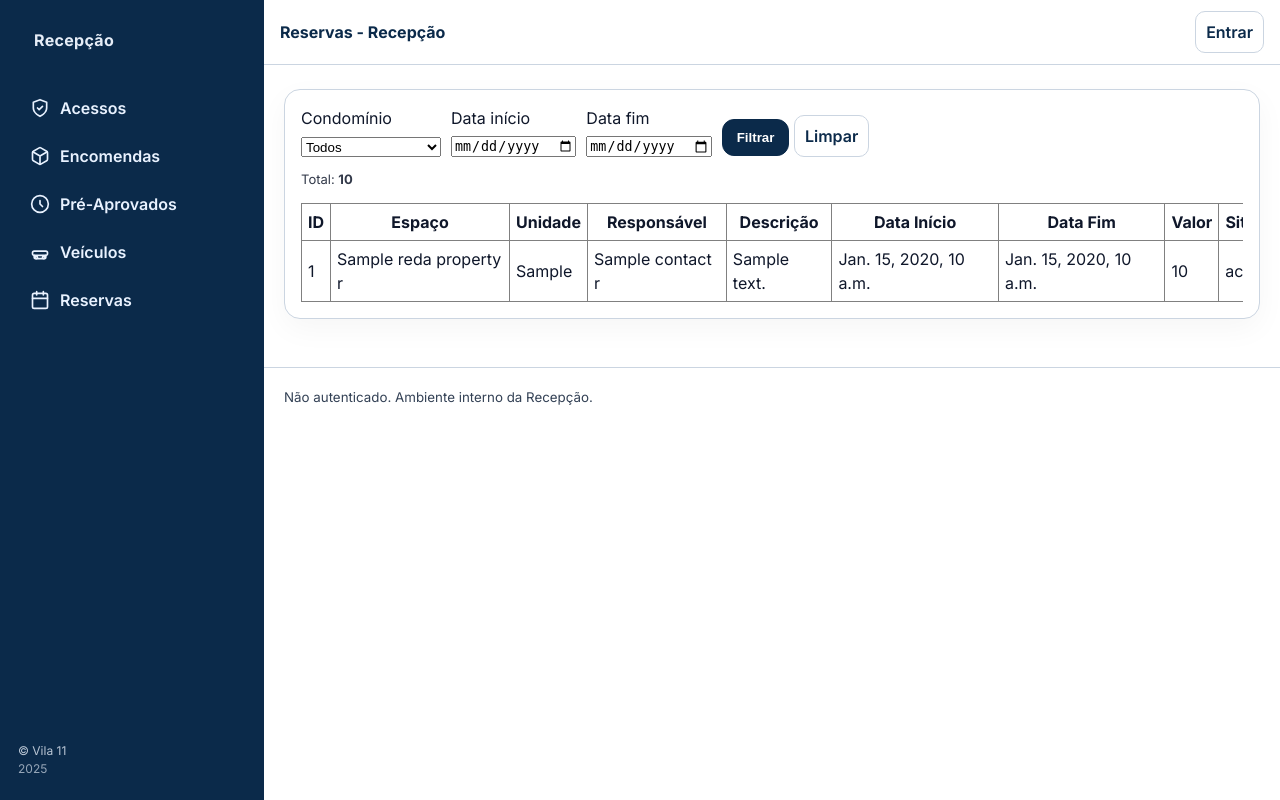
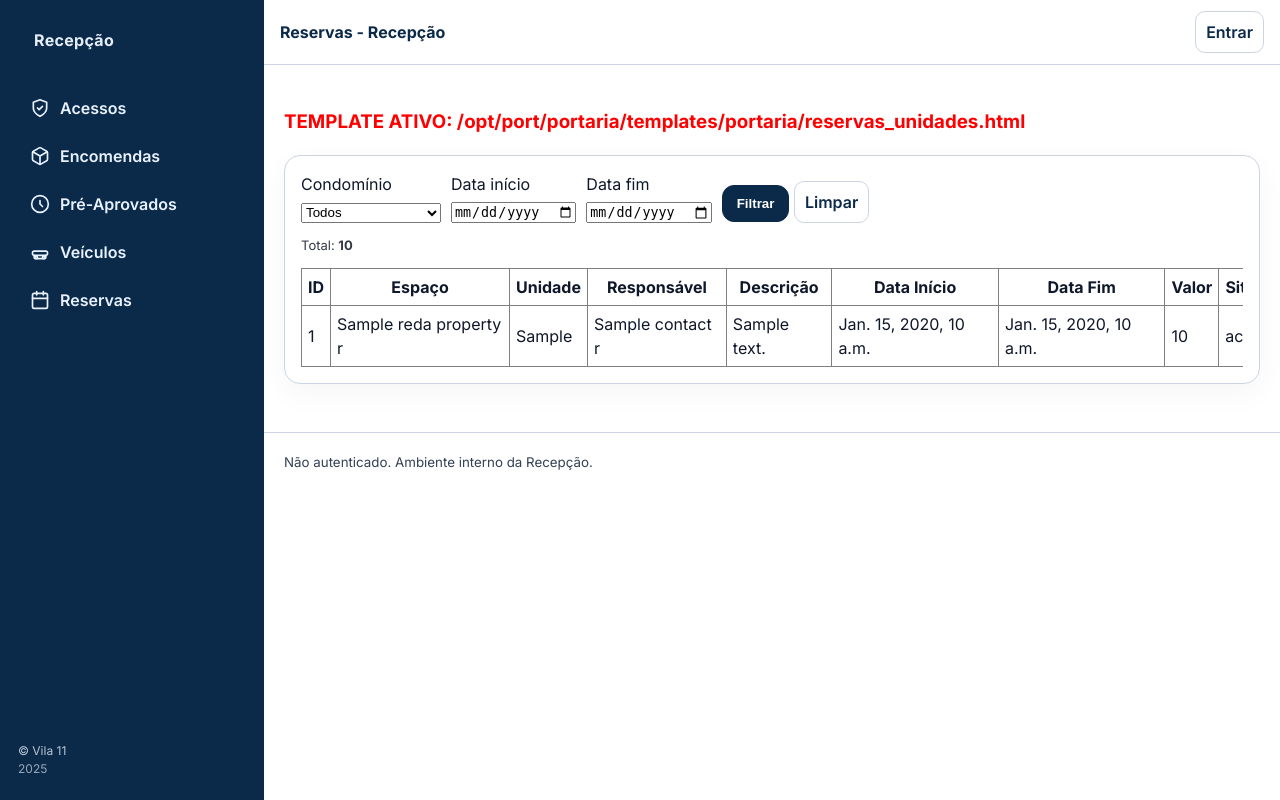
Before and after one commit to ThiagoVila11/portaria, a Django app: template templates/portaria/reservas_unidades.html in a window 1280 px wide. Run offline with Django 5.2, Linux system fonts and the light colour scheme; the template is opened without the code that fills it: most values are stand-ins (such as "Sample title", 1, 10 or a date in 2020).

Commit message:
linha vermelha

```diff
--- a/templates/portaria/reservas_unidades.html
+++ b/templates/portaria/reservas_unidades.html
@@ -3,6 +3,8 @@
 {% block page_title %}Reservas - Recepção{% endblock %}
 
 {% block content %}
+<h3 style="color:red">TEMPLATE ATIVO: /opt/port/portaria/templates/portaria/reservas_unidades.html</h3>
+
 <div class="card" style="padding:16px; overflow-x:auto;">
 
   <form method="get" style="display:flex; gap:10px; margin-bottom:12px; flex-wrap: wrap;">
```
